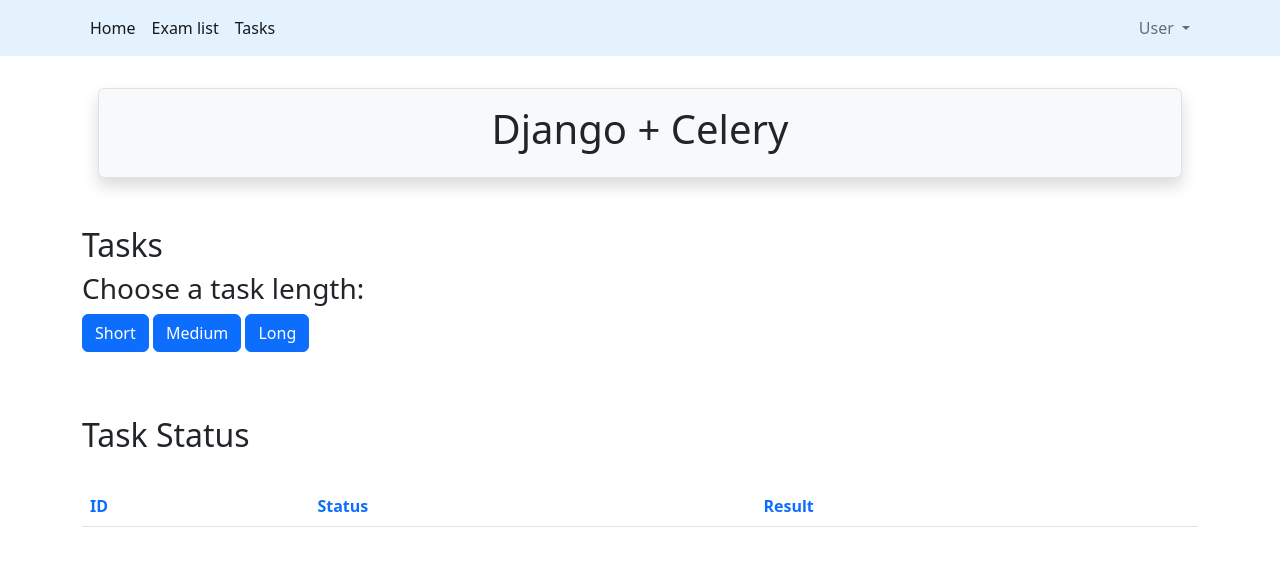
After one commit to BRANYA43/django_quiz, a Django app: page /tasks/home/ in a window 1280 px wide. The commit adds this page. Shown: the top 566 px of the page. Run offline with Django 4.2, Linux system fonts and the light colour scheme; lists and menus that the app fills with data are empty; parts of the project's set-up code (start-up, migrations or seed data) failed here and were passed over; some libraries are stand-ins or nearby versions.

Commit message:
Django 23

```diff
--- a/requirements.txt
+++ b/requirements.txt
@@ -6,3 +6,4 @@
 gunicorn
 celery
 prettytable
+redis
--- a/src/core/urls.py
+++ b/src/core/urls.py
@@ -6,17 +6,23 @@
 from django.urls import include, path
 from django.views.generic import TemplateView
 
+urlpatterns_accounts = [
+    path('change/', PasswordChangeView.as_view(), name='password_change'),
+    path('change/done/', PasswordChangeDoneView.as_view(), name='password_change_done'),
+    path('reset/', PasswordResetView.as_view(), name='password_reset'),
+    path('reset/done', PasswordResetDoneView.as_view(), name='password_reset_done'),
+    path('reset/confirm/<uidb64>/<token>/', PasswordResetConfirmView.as_view(), name='password_reset_confirm'),
+    path('reset/complete/', PasswordResetCompleteView.as_view(), name='password_reset_complete'),
+
+]
+
 urlpatterns = [
     path('admin/', admin.site.urls),
     path('', TemplateView.as_view(template_name='index.html'), name='index'),
     path('accounts/', include('accounts.urls')),
-    path('accounts/change/', PasswordChangeView.as_view(), name='password_change'),
-    path('accounts/change/done/', PasswordChangeDoneView.as_view(), name='password_change_done'),
-    path('accounts/reset/', PasswordResetView.as_view(), name='password_reset'),
-    path('accounts/reset/done', PasswordResetDoneView.as_view(), name='password_reset_done'),
-    path('accounts/reset/confirm/<uidb64>/<token>/', PasswordResetConfirmView.as_view(), name='password_reset_confirm'),
-    path('accounts/reset/complete/', PasswordResetCompleteView.as_view(), name='password_reset_complete'),
-    path('quiz/', include('quiz.urls'))
+    path('accounts/', include(urlpatterns_accounts)),
+    path('quiz/', include('quiz.urls')),
+    path('tasks/', include('long_task.urls')),
 ]
 
 if settings.DEBUG:
--- /dev/null
+++ b/src/long_task/apps.py
@@ -0,0 +1,6 @@
+from django.apps import AppConfig
+
+
+class LongTaskConfig(AppConfig):
+    default_auto_field = 'django.db.models.BigAutoField'
+    name = 'long_task'
--- /dev/null
+++ b/src/long_task/static/main.js
@@ -0,0 +1,59 @@
+$(document).ready(() => {
+   console.log('Status Check!');
+});
+
+$('.btn').on('click', function () {
+    $.ajax({
+        url: '/tasks/',
+        data: { type: $(this).data('type') },
+        method: 'POST',
+    })
+        .done((res) => {
+            getStatus(res.task_id);
+        })
+        .fail((err) => {
+            console.log(err);
+        });
+});
+
+function getStatus(taskId) {
+    $.ajax({
+        url: `/tasks/${taskId}/`,
+        method: 'GET'
+    })
+        .done((res) => {
+            let html_status = ``;
+            let html_result = ``;
+            if (res.task_status === 'SUCCESS') {
+                html_status = `<td style="color: green;">${res.task_status}</td>`
+            } else if (res.task_status === 'PENDING') {
+                html_status = `<td style="color: goldenrod;">${res.task_status}</td>`
+            } else {
+                html_status = `<td style="color: red;">${res.task_status}</td>`
+            }
+
+            if (res.task_result === 'True') {
+                html_result = `<td style="font-weight: bold;">Done</td>`
+            } else {
+                html_result = `<td></td>`
+            }
+
+            const html = `
+                <tr>
+                    <td>${res.task_id}</td>
+                    ${html_status}
+                    ${html_result}
+                </tr>`
+            $('#tasks').prepend(html);
+
+            // const taskStatus = res.task_status;
+
+            if (res.task_status === 'SUCCESS' || res.task_status === 'FAILURE') return false;
+            setTimeout(function () {
+                getStatus(res.task_id);
+            }, 1000);
+        })
+        .fail((err) => {
+            console.log(err)
+        });
+}
--- /dev/null
+++ b/src/long_task/templates/long_task/home.html
@@ -0,0 +1,47 @@
+{% extends 'base.html' %}
+
+{% load static cache %}
+
+{% block title %}
+    Django + Celery
+{% endblock %}
+
+{% block header %}
+    Django + Celery
+{% endblock %}
+
+{% block content %}
+<div class="column is-two-thirds">
+        <div>
+            <h2 class="title is-2">Tasks</h2>
+            <h3>Choose a task length:</h3>
+            <div class="field is-grouped">
+                <p class="control">
+                    <button class="btn btn-primary" data-type="1">Short</button>
+                    <button class="btn btn-primary" data-type="2">Medium</button>
+                    <button class="btn btn-primary" data-type="3">Long</button>
+                </p>
+            </div>
+        </div>
+    <br><br>
+    <div>
+        <h2 class="title is-2">Task Status</h2>
+        <br>
+        <table class="table is-fullwidth">
+            <thead>
+            <tr class="text-primary">
+                <th>ID</th>
+                <th>Status</th>
+                <th>Result</th>
+            </tr>
+            </thead>
+            <tbody id="tasks">
+            </tbody>
+        </table>
+    </div>
+</div>
+{% endblock %}
+
+{% block js %}
+    <script type="text/javascript" src="{% static 'main.js' %}"></script>
+{% endblock %}
--- /dev/null
+++ b/src/long_task/urls.py
@@ -0,0 +1,14 @@
+from django.urls import path
+from django.views.decorators.cache import cache_page
+
+from long_task.views import get_status, run_task, home
+
+
+app_name = 'long_tasks'
+
+urlpatterns = [
+    # path('home/', cache_page(timeout=30)(home), name='home'),
+    path('home/', home, name='home'),
+    path('<task_id>/', get_status, name='status'),
+    path('', run_task, name='run'),
+]
--- /dev/null
+++ b/src/long_task/views.py
@@ -0,0 +1,33 @@
+from celery.result import AsyncResult
+
+from django.http import JsonResponse
+from django.shortcuts import render
+from django.views.decorators.csrf import csrf_exempt
+
+from .my_tasks import create_task
+
+
+# @cache_page(timeout=30)
+def home(request):
+    return render(request, 'long_task/home.html')
+
+
+@csrf_exempt
+def run_task(request):
+    if request.method == 'POST':
+        task_type = request.POST.get('type')
+        task = create_task.delay(task_type)
+
+        return JsonResponse({'task_id': task.id}, status=200)
+
+
+def get_status(request, task_id):
+    if request.method == 'GET':
+        response = AsyncResult(task_id)
+        result = {
+            'task_id': task_id,
+            'task_status': response.status,
+            'task_result': '' if response.result is None else str(response.result)
+        }
+
+        return JsonResponse(result, status=200)
--- a/src/templates/includes/header.html
+++ b/src/templates/includes/header.html
@@ -14,9 +14,9 @@
                 <li class="nav-item">
                     <a class="nav-link active" aria-current="page" href="{% url 'quiz:list' %}">Exam list</a>
                 </li>
-{#                <li class="nav-item">#}
-{#                    <a class="nav-link active" aria-current="page" href="{% url 'task_home' %}">Tasks</a>#}
-{#                </li>#}
+                <li class="nav-item">
+                    <a class="nav-link active" aria-current="page" href="{% url 'long_tasks:home' %}">Tasks</a>
+                </li>
             </ul>
             {% if request.path %}
 
```
Also changed, not shown: docker-compose.yml (+62 -5 lines), src/core/settings.py (+20 -0 lines), src/long_task/my_tasks.py (added, +9 -0 lines), src/quiz/views.py (+8 -4 lines), src/long_task/__init__.py (added), src/long_task/migrations/__init__.py (added), 1 other file.
